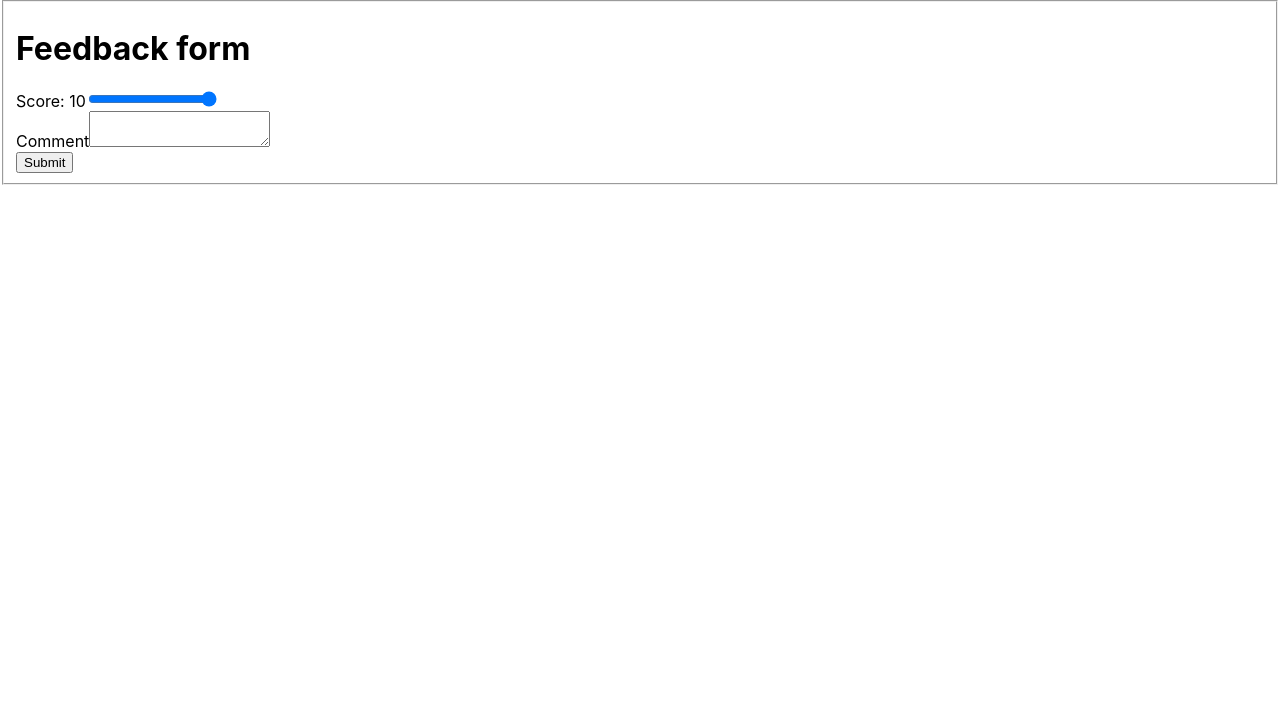
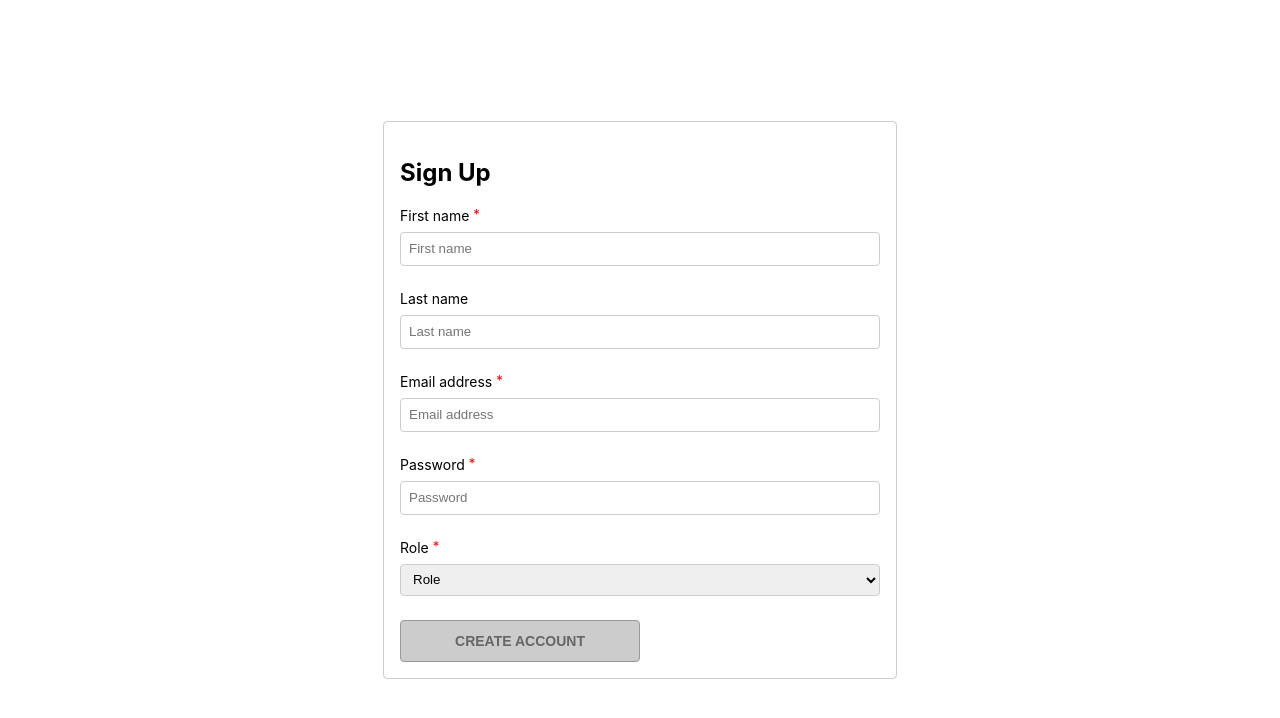
Before and after one commit to Shwetha200/coursera-advanced-react, a React (Create React App) app: page / in a window 1280 px wide. Shown: the top 718 px of the page. Built offline with nearby package versions, Linux system fonts and the light colour scheme.

Commit message:
task 2 added to create a registration form by applying controllers to form elements

```diff
--- a/package.json
+++ b/package.json
@@ -2,16 +2,20 @@
   "name": "coursera",
   "version": "0.1.0",
   "private": true,
+"homepage": "https://github.com/Shwetha200/coursera-advanced-react",
   "dependencies": {
     "@testing-library/jest-dom": "^5.17.0",
     "@testing-library/react": "^13.4.0",
     "@testing-library/user-event": "^13.5.0",
+    "gh-pages": "^6.1.1",
     "react": "^18.3.1",
     "react-dom": "^18.3.1",
     "react-scripts": "5.0.1",
     "web-vitals": "^2.1.4"
   },
   "scripts": {
+    "predeploy": "npm run build",
+    "deploy": "gh-pages -d build",
     "start": "react-scripts start",
     "build": "react-scripts build",
     "test": "react-scripts test",
--- a/src/App.css
+++ b/src/App.css
@@ -36,3 +36,83 @@
     transform: rotate(360deg);
   }
 } */
+
+
+.App {
+  display: flex;
+  flex: 1;
+  height: 100vh;
+  justify-content: center;
+  align-items: center;
+}
+
+fieldset {
+  display: flex;
+  width: 480px;
+  padding: 16px;
+  border: 1px solid #ccc;
+  border-radius: 4px;
+  flex-direction: column;
+}
+
+label {
+  margin-bottom: 8px;
+  font-size: 14px;
+}
+
+sup {
+  color: red;
+  top: -2px;
+  font-size: 95%;
+  line-height: 0;
+  position: relative;
+  vertical-align: baseline;
+}
+
+input,
+select {
+  border-radius: 4px;
+  border: 1px solid #ccc;
+  height: 32px;
+  padding: 0 8px;
+}
+
+.Field {
+  position: relative;
+  padding-bottom: 24px;
+  display: flex;
+  flex-direction: column;
+}
+
+.FieldError {
+  position: absolute;
+  bottom: -6px;
+  color: red;
+  font-size: 12px;
+}
+
+.Row {
+  display: flex;
+  flex-direction: row;
+}
+
+button {
+  padding: 12px;
+  width: 240px;
+  border-radius: 4px;
+  border: 1px solid #ccc;
+  background-color: darkblue;
+  color: white;
+  text-transform: uppercase;
+  font-size: 14px;
+  font-weight: bold;
+  cursor: pointer;
+}
+
+button:disabled,
+button[disabled] {
+  border: 1px solid #999999;
+  background-color: #cccccc;
+  color: #666666;
+  cursor: not-allowed;
+}
--- /dev/null
+++ b/src/App2.js
@@ -0,0 +1,174 @@
+// Task
+// You've learned how to create controlled components and forms in React. Now it's time to put that knowledge to use and create a registration form for Little Lemon Restaurant, where users are able to sign up.
+
+// The form layout and styling is already predefined for you. You have to add the missing pieces of code to make the form work as per the requirements. The form is provided in an uncontrolled fashion and contains the following inputs:
+
+// First Name
+
+// Last Name
+
+// Email
+
+// Password
+
+// Role
+
+// All the local state needed to complete this task has been already defined for you.
+
+// Note: Before you begin, make sure you understand how to work with the Coursera Code Lab for the
+// Advanced React course
+// .
+
+// If you run npm start and view the app in the browser you'll notice that the starting React app works as is. The app outputs a sign up form with five different fields and a submit button.
+
+// Sign up page interface
+// Steps
+// Step 1
+// Open the App.js file. Convert all the elements from the form to controlled components by adding the value and onChange attributes to each input. Make sure the password input is obscured.
+
+// Step 2
+// Show an error message if the password is less than 8 characters long and the user has interacted with the input at least once. The error message should be displayed below the password input as follows.
+
+// Screenshot from sign up interface
+// For that, a component called PasswordErrorMessage has been provided to you. Your goal is to implement the logic for when to show the error message. The password state is a special one that has an additional property called isTouched. This property is used to determine if the user has interacted with the input or not.
+
+// Step 3
+// Prevent the default behaviour of the form when the user clicks the submit button.
+
+// Step 4
+// Implement the body of getIsFormValid function to return true if the form is valid and false otherwise. This determines the submit button state. The rules for the form to be valid are as follows:
+
+// The first name cannot be empty.
+
+// The email must be a valid email address and can't be empty. A function called validateEmail has already been provided for you to check if the email is valid. It returns true if the email is valid, otherwise  false is returned.
+
+// The password must be at least 8 characters long.
+
+// The role must be either individual or business.
+
+// Step 5
+// Implement the body of clearForm function to clear the form state after a successful submission.
+
+// Tip
+// React offers two focus events for form elements: onBlur and onFocus. You can check more information about them
+// here
+// .
+import "./App.css";
+import { useState } from "react";
+import { validateEmail } from "./utils";
+
+const PasswordErrorMessage = () => {
+  return (
+    <p className="FieldError">Password should have at least 8 characters</p>
+  );
+};
+
+function App() {
+  const [firstName, setFirstName] = useState("");
+  const [lastName, setLastName] = useState("");
+  const [email, setEmail] = useState("");
+  const [password, setPassword] = useState({
+    value: "",
+    isTouched: false,
+  });
+  const [role, setRole] = useState("role");
+
+  const handleFirstNameChange = (e) => setFirstName(e.target.value);
+  const handleLastNameChange = (e) => setLastName(e.target.value);
+  const handleEmailChange = (e) => setEmail(e.target.value);
+  const handlePasswordChange = (e) =>
+    setPassword({ value: e.target.value, isTouched: true });
+  const handleRoleChange = (e) => setRole(e.target.value);
+
+  const getIsFormValid = () => {
+    return (
+      firstName &&
+      validateEmail(email) &&
+      password.value.length >= 8 &&
+      (role === "individual" || role === "business")
+    );
+  };
+
+  const clearForm = () => {
+    setFirstName("");
+    setLastName("");
+    setEmail("");
+    setPassword({ value: "", isTouched: false });
+    setRole("role");
+  };
+
+  const handleSubmit = (e) => {
+    e.preventDefault();
+    if (getIsFormValid()) {
+      alert("Account created!");
+      clearForm();
+    }
+  };
+
+  return (
+    <div className="App">
+      <form onSubmit={handleSubmit}>
+        <fieldset>
+          <h2>Sign Up</h2>
+          <div className="Field">
+            <label>
+              First name <sup>*</sup>
+            </label>
+            <input
+              placeholder="First name"
+              value={firstName}
+              onChange={handleFirstNameChange}
+            />
+          </div>
+          <div className="Field">
+            <label>Last name</label>
+            <input
+              placeholder="Last name"
+              value={lastName}
+              onChange={handleLastNameChange}
+            />
+          </div>
+          <div className="Field">
+            <label>
+              Email address <sup>*</sup>
+            </label>
+            <input
+              placeholder="Email address"
+              value={email}
+              onChange={handleEmailChange}
+            />
+          </div>
+          <div className="Field">
+            <label>
+              Password <sup>*</sup>
+            </label>
+            <input
+              type="password"
+              placeholder="Password"
+              value={password.value}
+              onChange={handlePasswordChange}
+            />
+            {password.isTouched && password.value.length < 8 && (
+              <PasswordErrorMessage />
+            )}
+          </div>
+          <div className="Field">
+            <label>
+              Role <sup>*</sup>
+            </label>
+            <select value={role} onChange={handleRoleChange}>
+              <option value="role">Role</option>
+              <option value="individual">Individual</option>
+              <option value="business">Business</option>
+            </select>
+          </div>
+          <button type="submit" disabled={!getIsFormValid()}>
+            Create account
+          </button>
+        </fieldset>
+      </form>
+    </div>
+  );
+}
+
+export default App;
--- a/src/index.js
+++ b/src/index.js
@@ -1,13 +1,14 @@
 import React from 'react';
 import ReactDOM from 'react-dom/client';
 import './index.css';
-import App from './App';
+// import App from './App';
+import App2 from './App2' ;
 import reportWebVitals from './reportWebVitals';
 
 const root = ReactDOM.createRoot(document.getElementById('root'));
 root.render(
   <React.StrictMode>
-    <App />
+    <App2 />
   </React.StrictMode>
 );
 
--- /dev/null
+++ b/src/utils.js
@@ -0,0 +1,7 @@
+export const validateEmail = (email) => {
+    return String(email)
+      .toLowerCase()
+      .match(
+        /^(([^<>()[\]\\.,;:\s@"]+(\.[^<>()[\]\\.,;:\s@"]+)*)|(".+"))@((\[[0-9]{1,3}\.[0-9]{1,3}\.[0-9]{1,3}\.[0-9]{1,3}\])|(([a-zA-Z\-0-9]+\.)+[a-zA-Z]{2,}))$/
+      );
+  };
```
Also changed, not shown: 1 other file (tests, documents, lock files or other folders).
